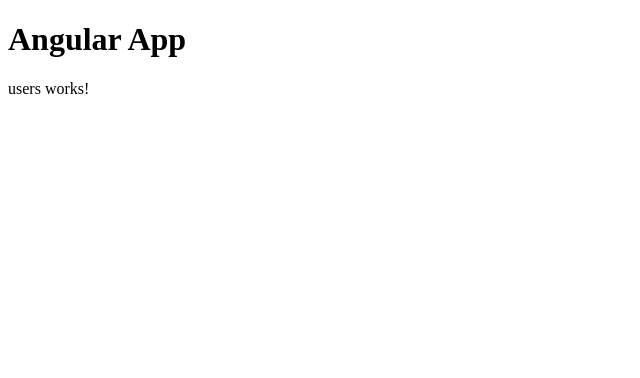
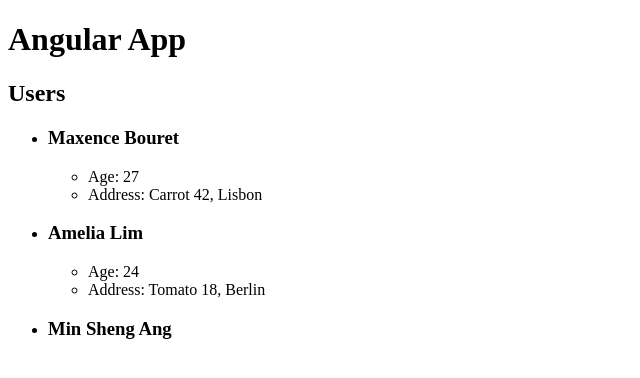
Before and after one commit to LimChorngUan/angular-course, an Angular app: page / in a window 1280 px wide. Shown: the top 378 px of the page, without its empty margins (0-640 px from the left). Built offline with nearby package versions, Linux system fonts and the light colour scheme.

Commit message:
add ngIf and ngFor

```diff
--- a/src/app/components/users/users.component.html
+++ b/src/app/components/users/users.component.html
@@ -1,3 +1,16 @@
-<p>
-  users works!
-</p>
+<!DOCTYPE html>
+
+<h2>Users</h2>
+
+<ul *ngIf="users.length > 0">
+  <li *ngFor="let user of users">
+    <h3>{{ user.firstName }} {{ user.lastName }}</h3>
+    <ul *ngIf="showUserDetails && user.age && user.address">
+      <li>Age: {{ user.age }}</li>
+      <li>
+        Address: {{ user.address.street }} {{ user.address.houseNumber }},
+        {{ user.address.city }}
+      </li>
+    </ul>
+  </li>
+</ul>
--- a/src/app/components/users/users.component.ts
+++ b/src/app/components/users/users.component.ts
@@ -1,4 +1,5 @@
 import { Component, OnInit } from '@angular/core';
+import { User } from '../../models/User';
 
 @Component({
   selector: 'app-users',
@@ -6,10 +7,37 @@
   styleUrls: ['./users.component.css']
 })
 export class UsersComponent implements OnInit {
+  users: User[] = [];
+  showUserDetails: boolean = true;
 
-  constructor() { }
+  constructor() {}
 
   ngOnInit() {
+    this.users = [
+      {
+        firstName: 'Maxence',
+        lastName: 'Bouret',
+        age: 27,
+        address: {
+          street: 'Carrot',
+          houseNumber: 42,
+          city: 'Lisbon'
+        }
+      },
+      {
+        firstName: 'Amelia',
+        lastName: 'Lim',
+        age: 24,
+        address: {
+          street: 'Tomato',
+          houseNumber: 18,
+          city: 'Berlin'
+        }
+      },
+      {
+        firstName: 'Min Sheng',
+        lastName: 'Ang'
+      }
+    ];
   }
-
 }
```
Also changed, not shown: src/app/models/User.ts (+5 -5 lines).
